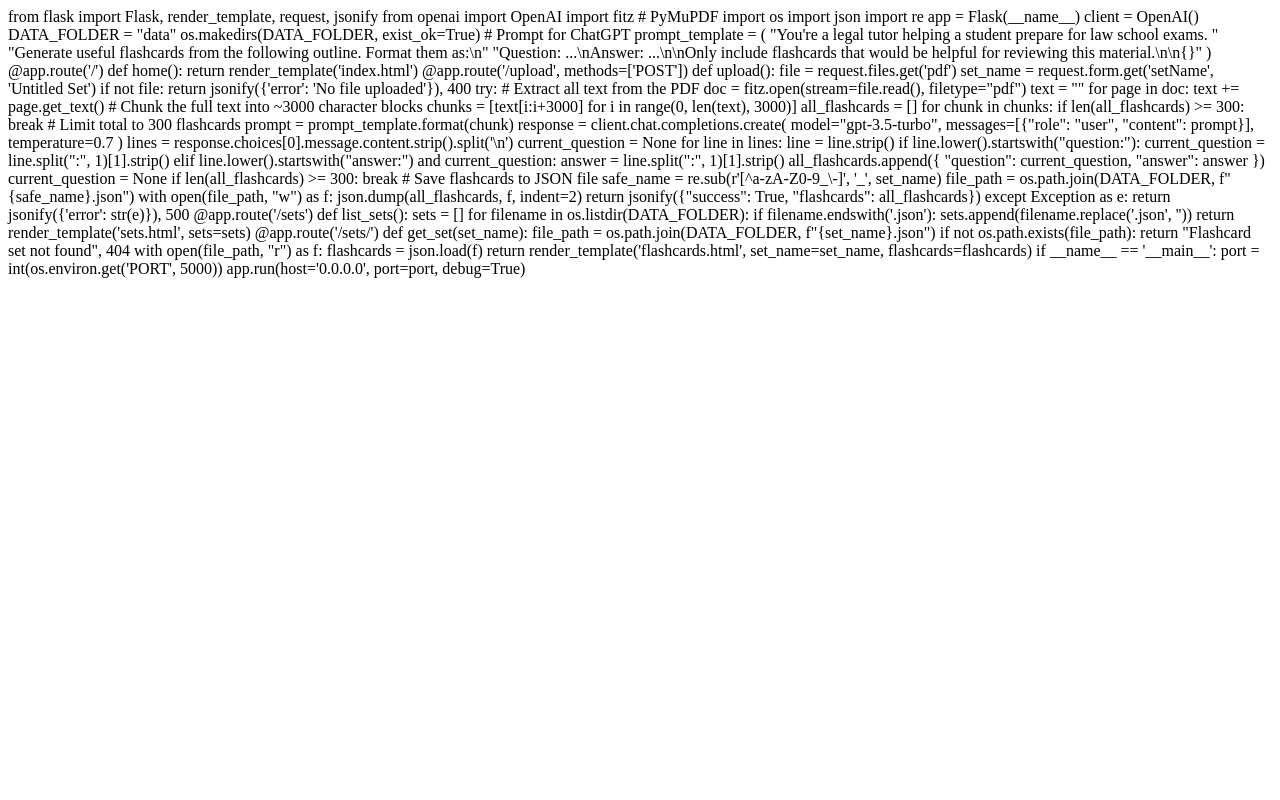
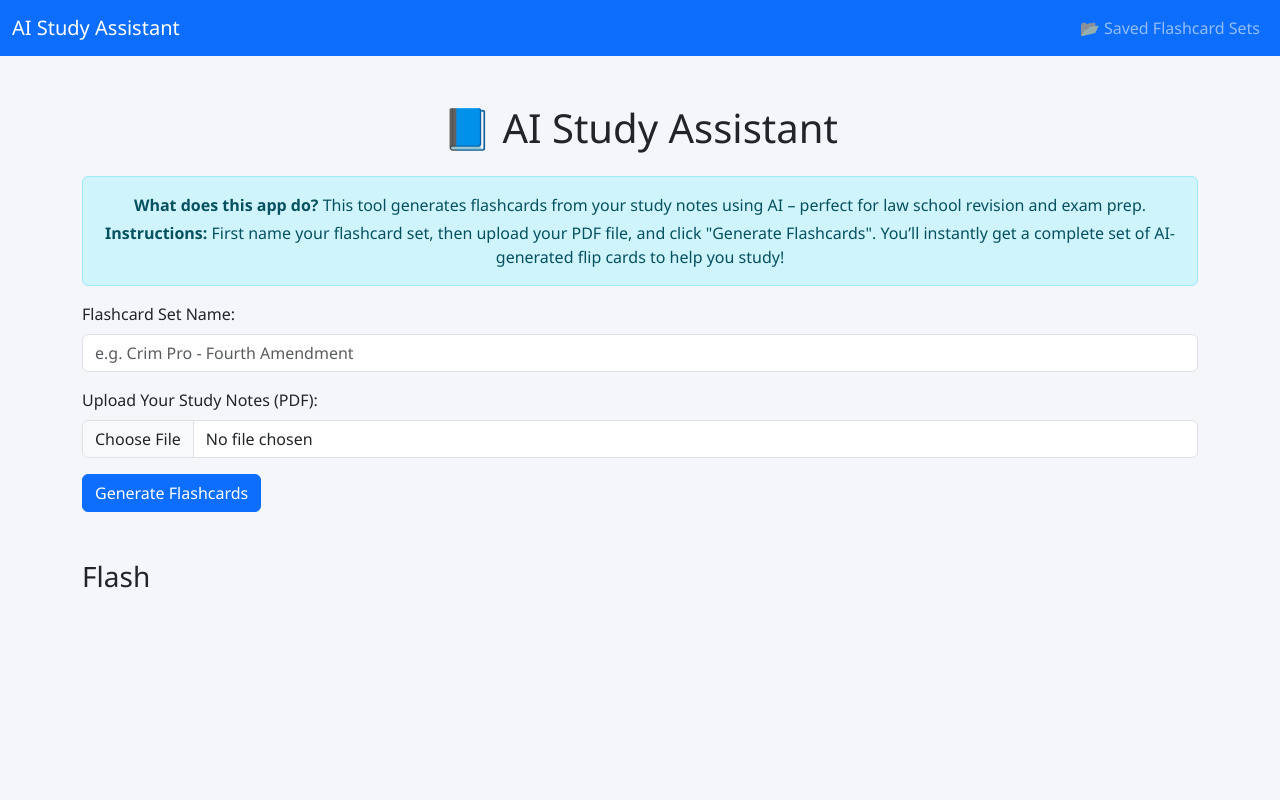
Before and after one commit to tdog5497/AI-App-Test, a Flask app: page / in a window 1280 px wide. Run offline with Flask 2, Linux system fonts and the light colour scheme.

Commit message:
Update index.html

```diff
--- a/templates/index.html
+++ b/templates/index.html
@@ -1,104 +1,51 @@
-from flask import Flask, render_template, request, jsonify
-from openai import OpenAI
-import fitz  # PyMuPDF
-import os
-import json
-import re
+<!DOCTYPE html>
+<html lang="en">
+<head>
+  <meta charset="UTF-8" />
+  <title>AI Study Assistant</title>
+  <meta name="viewport" content="width=device-width, initial-scale=1" />
+  <link href="https://cdn.jsdelivr.net/npm/bootstrap@5.3.3/dist/css/bootstrap.min.css" rel="stylesheet">
+  <link rel="stylesheet" href="{{ url_for('static', filename='style.css') }}"> <!-- ✅ this loads the correct stylesheet -->
+</head>
+<body>
 
-app = Flask(__name__)
-client = OpenAI()
+  <!-- Navbar -->
+  <nav class="navbar navbar-expand-lg navbar-dark bg-primary">
+    <div class="container-fluid">
+      <a class="navbar-brand" href="/">AI Study Assistant</a>
+      <div class="collapse navbar-collapse">
+        <ul class="navbar-nav ms-auto">
+          <li class="nav-item">
+            <a class="nav-link" href="/sets">📂 Saved Flashcard Sets</a>
+          </li>
+        </ul>
+      </div>
+    </div>
+  </nav>
 
-DATA_FOLDER = "data"
-os.makedirs(DATA_FOLDER, exist_ok=True)
+  <!-- Main Content -->
+  <div class="container py-5">
+    <h1 class="text-center mb-4">📘 AI Study Assistant</h1>
 
-# Prompt for ChatGPT
-prompt_template = (
-    "You're a legal tutor helping a student prepare for law school exams. "
-    "Generate useful flashcards from the following outline. Format them as:\n"
-    "Question: ...\nAnswer: ...\n\nOnly include flashcards that would be helpful for reviewing this material.\n\n{}"
-)
+    <!-- Instructions -->
+    <div class="alert alert-info text-center" role="alert">
+      <p class="mb-1"><strong>What does this app do?</strong> This tool generates flashcards from your study notes using AI – perfect for law school revision and exam prep.</p>
+      <p class="mb-0"><strong>Instructions:</strong> First name your flashcard set, then upload your PDF file, and click "Generate Flashcards". You’ll instantly get a complete set of AI-generated flip cards to help you study!</p>
+    </div>
 
-@app.route('/')
-def home():
-    return render_template('index.html')
+    <!-- Upload Form -->
+    <form id="upload-form" enctype="multipart/form-data">
+      <div class="mb-3">
+        <label for="set-name" class="form-label">Flashcard Set Name:</label>
+        <input type="text" class="form-control" name="setName" id="set-name" placeholder="e.g. Crim Pro - Fourth Amendment" required />
+      </div>
+      <div class="mb-3">
+        <label for="pdf" class="form-label">Upload Your Study Notes (PDF):</label>
+        <input type="file" class="form-control" name="pdf" accept=".pdf" required />
+      </div>
+      <button type="submit" class="btn btn-primary">Generate Flashcards</button>
+    </form>
 
-@app.route('/upload', methods=['POST'])
-def upload():
-    file = request.files.get('pdf')
-    set_name = request.form.get('setName', 'Untitled Set')
-
-    if not file:
-        return jsonify({'error': 'No file uploaded'}), 400
-
-    try:
-        # Extract all text from the PDF
-        doc = fitz.open(stream=file.read(), filetype="pdf")
-        text = ""
-        for page in doc:
-            text += page.get_text()
-
-        # Chunk the full text into ~3000 character blocks
-        chunks = [text[i:i+3000] for i in range(0, len(text), 3000)]
-        all_flashcards = []
-
-        for chunk in chunks:
-            if len(all_flashcards) >= 300:
-                break  # Limit total to 300 flashcards
-
-            prompt = prompt_template.format(chunk)
-            response = client.chat.completions.create(
-                model="gpt-3.5-turbo",
-                messages=[{"role": "user", "content": prompt}],
-                temperature=0.7
-            )
-
-            lines = response.choices[0].message.content.strip().split('\n')
-            current_question = None
-
-            for line in lines:
-                line = line.strip()
-                if line.lower().startswith("question:"):
-                    current_question = line.split(":", 1)[1].strip()
-                elif line.lower().startswith("answer:") and current_question:
-                    answer = line.split(":", 1)[1].strip()
-                    all_flashcards.append({
-                        "question": current_question,
-                        "answer": answer
-                    })
-                    current_question = None
-
-                if len(all_flashcards) >= 300:
-                    break
-
-        # Save flashcards to JSON file
-        safe_name = re.sub(r'[^a-zA-Z0-9_\-]', '_', set_name)
-        file_path = os.path.join(DATA_FOLDER, f"{safe_name}.json")
-
-        with open(file_path, "w") as f:
-            json.dump(all_flashcards, f, indent=2)
-
-        return jsonify({"success": True, "flashcards": all_flashcards})
-
-    except Exception as e:
-        return jsonify({'error': str(e)}), 500
-
-@app.route('/sets')
-def list_sets():
-    sets = []
-    for filename in os.listdir(DATA_FOLDER):
-        if filename.endswith('.json'):
-            sets.append(filename.replace('.json', ''))
-    return render_template('sets.html', sets=sets)
-
-@app.route('/sets/<set_name>')
-def get_set(set_name):
-    file_path = os.path.join(DATA_FOLDER, f"{set_name}.json")
-    if not os.path.exists(file_path):
-        return "Flashcard set not found", 404
-    with open(file_path, "r") as f:
-        flashcards = json.load(f)
-    return render_template('flashcards.html', set_name=set_name, flashcards=flashcards)
-
-if __name__ == '__main__':
-    port = int(os.environ.get('PORT', 5000))
-    app.run(host='0.0.0.0', port=port, debug=True)
+    <!-- Flashcard Output -->
+    <div id="output" class="mt-5">
+      <h3 class="mb-3">Flash
```
